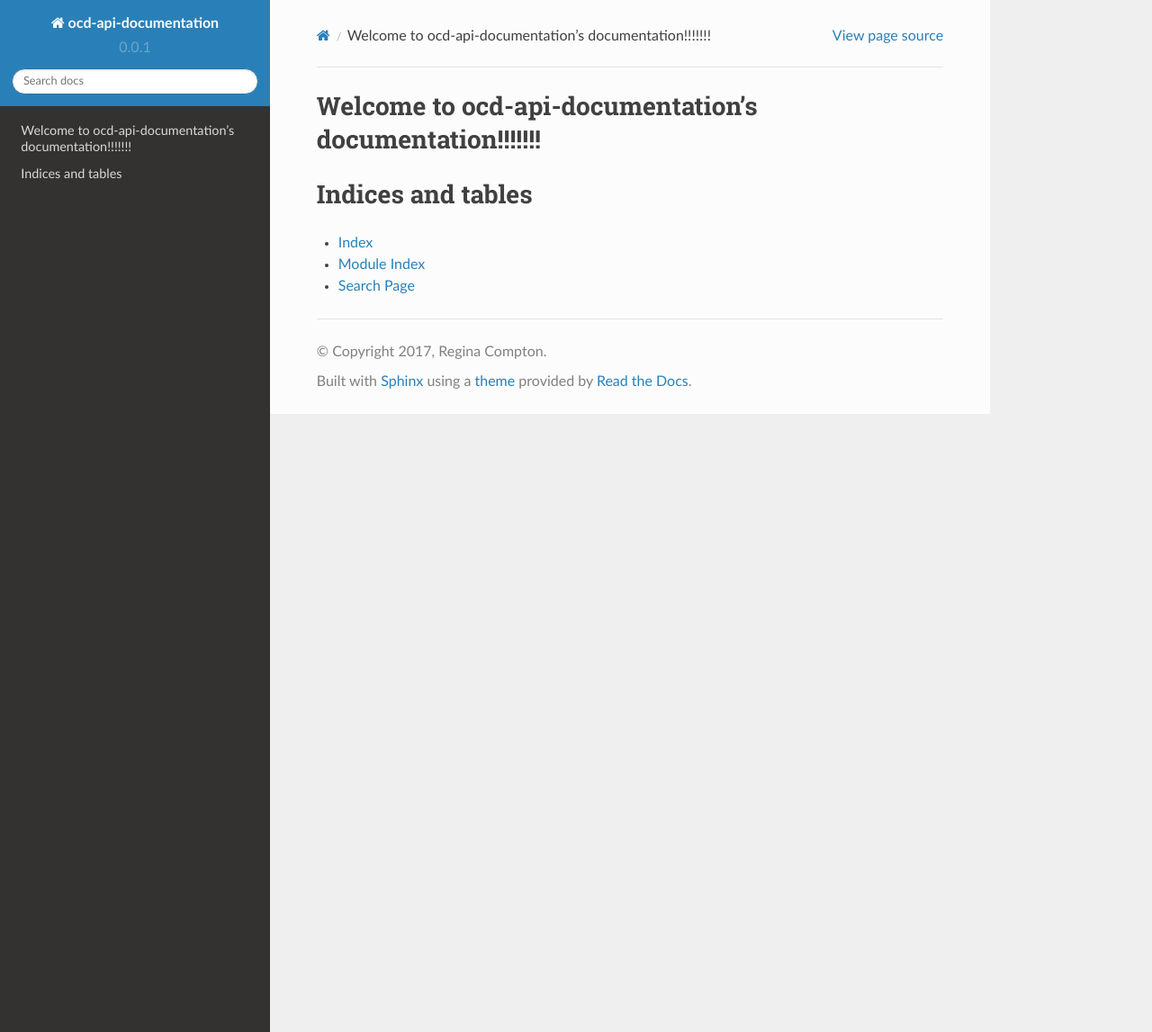
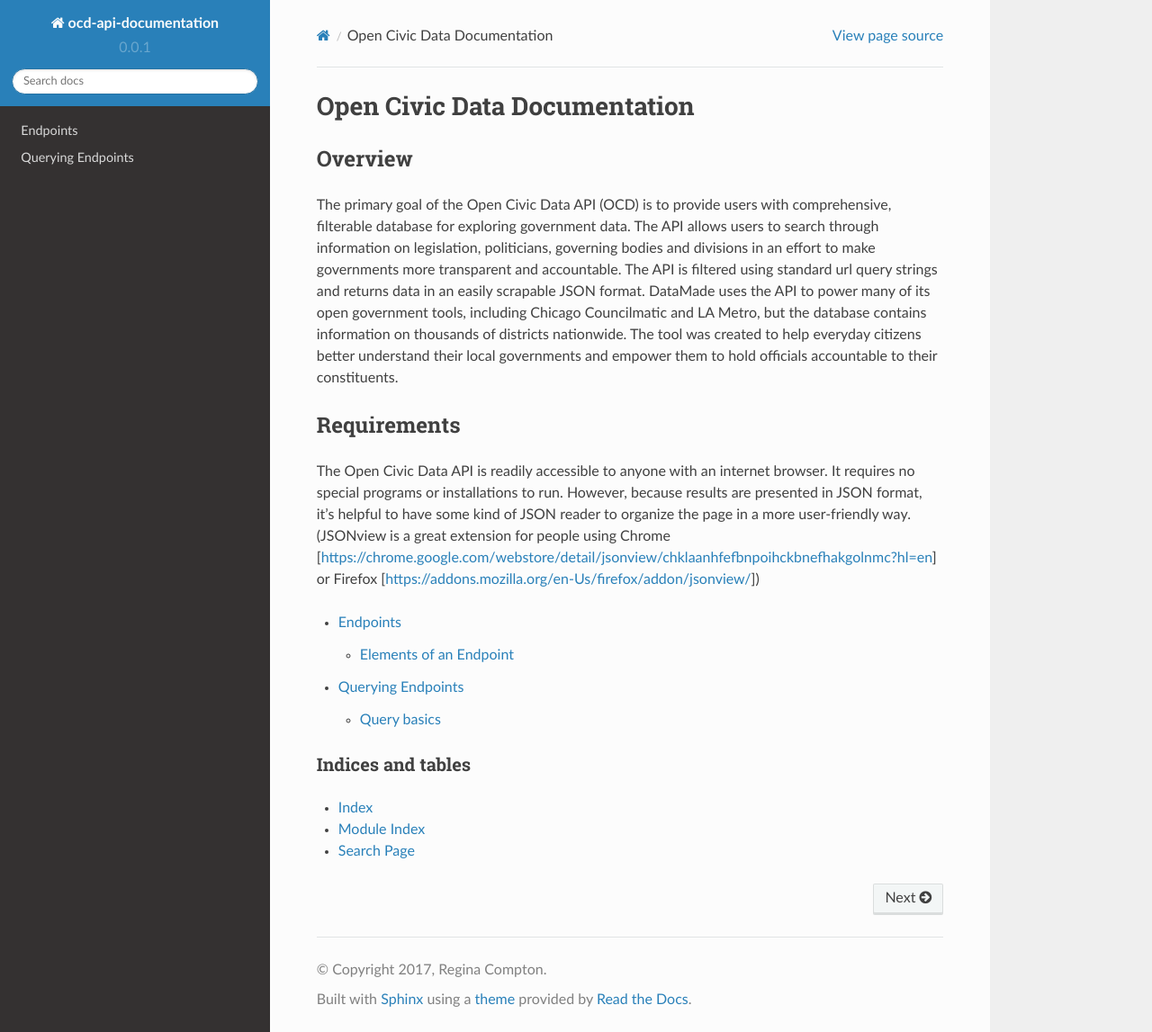
Before and after one commit to datamade/ocd-api-documentation, a Sphinx documentation site: the page built from docs/index.rst, in a window 1280 px wide and 1147 px high. Shown: the whole window at 90% size. Built offline with Sphinx 7.4.7 and the Read the Docs theme 2.0.0, drawn with Linux system fonts in a browser that asks for light colours.

Commit message:
Add pages for endpoints

```diff
--- /dev/null
+++ b/docs/endpoints.rst
@@ -0,0 +1,39 @@
+Endpoints
+=========
+
+The API contains eight different types of civic data. A unique endpoint represents each category:
+
+* bills
+
+* boundaries
+
+* divisions
+
+* events
+
+* jurisdictions
+
+* organizations
+
+* people
+
+* votes
+
+Independently filterable and searchable, the endpoints organize individual entries, each receiving a unique id. Displaying an entry reveals detailed information about a specified instance of civic data.
+
+Elements of an Endpoint
+~~~~~~~~~~~~~~~~~~~~~~~
+
+Each endpoint has two parts: (1) the listing pages, which contain general information on each entity, and (2) the detail pages, which contain all available data on a given entity. Some entries also contain the names and ids of related entities stored in different endpoints.
+
+a. To access the listing pages for a given endpoint, enter the following URL:
+
+::
+
+    ocd.datamade.us/{end_point_name}/
+
+The endpoint name should be one of the following categories listed above. Example:
+
+::
+
+    ocd.datamade.us/events
--- a/docs/index.rst
+++ b/docs/index.rst
@@ -3,17 +3,30 @@
    You can adapt this file completely to your liking, but it should at least
    contain the root `toctree` directive.
 
-Welcome to ocd-api-documentation's documentation!!!!!!!
-=======================================================
+=============================
+Open Civic Data Documentation
+=============================
+
+Overview
+========
+
+The primary goal of the Open Civic Data API (OCD) is to provide users with comprehensive, filterable database for exploring government data. The API allows users to search through information on legislation, politicians, governing bodies and divisions in an effort to make governments more transparent and accountable. The API is filtered using standard url query strings and returns data in an easily scrapable JSON format. DataMade uses the API to power many of its open government tools, including Chicago Councilmatic and LA Metro, but the database contains information on thousands of districts nationwide. The tool was created to help everyday citizens better understand their local governments and empower them to hold officials accountable to their constituents.
+
+Requirements
+============
+
+The Open Civic Data API is readily accessible to anyone with an internet browser. It requires no special programs or installations to run. However, because results are presented in JSON format, it’s helpful to have some kind of JSON reader to organize the page in a more user-friendly way. (JSONview is a great extension for people using Chrome [https://chrome.google.com/webstore/detail/jsonview/chklaanhfefbnpoihckbnefhakgolnmc?hl=en] or Firefox [https://addons.mozilla.org/en-Us/firefox/addon/jsonview/])
+
 
 .. toctree::
    :maxdepth: 2
-   :caption: Contents:
 
+   endpoints
+   querying_endpoints
 
 
 Indices and tables
-==================
+------------------
 
 * :ref:`genindex`
 * :ref:`modindex`
```
Also changed, not shown: docs/querying_endpoints.rst (added, +19 -0 lines).
